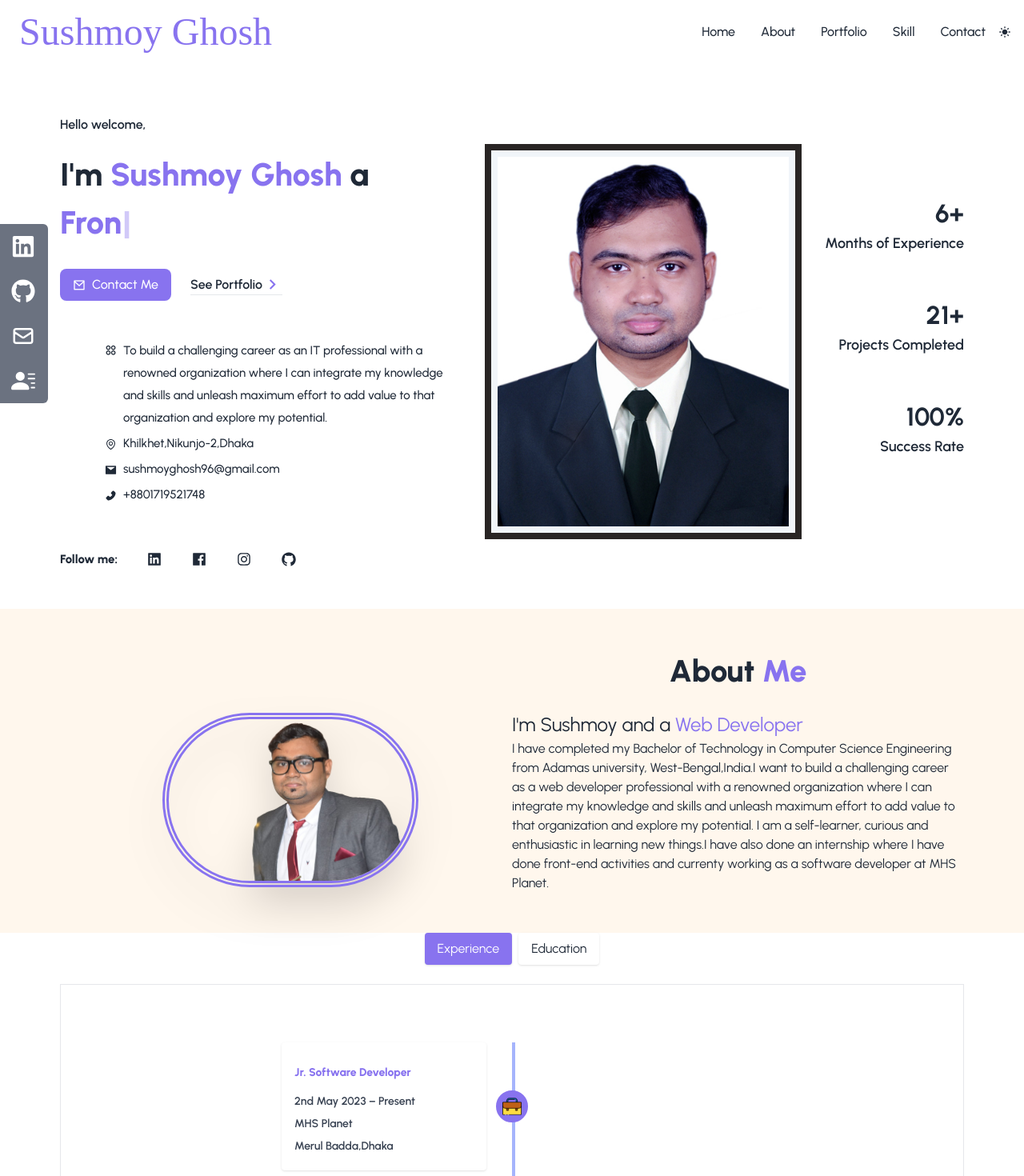
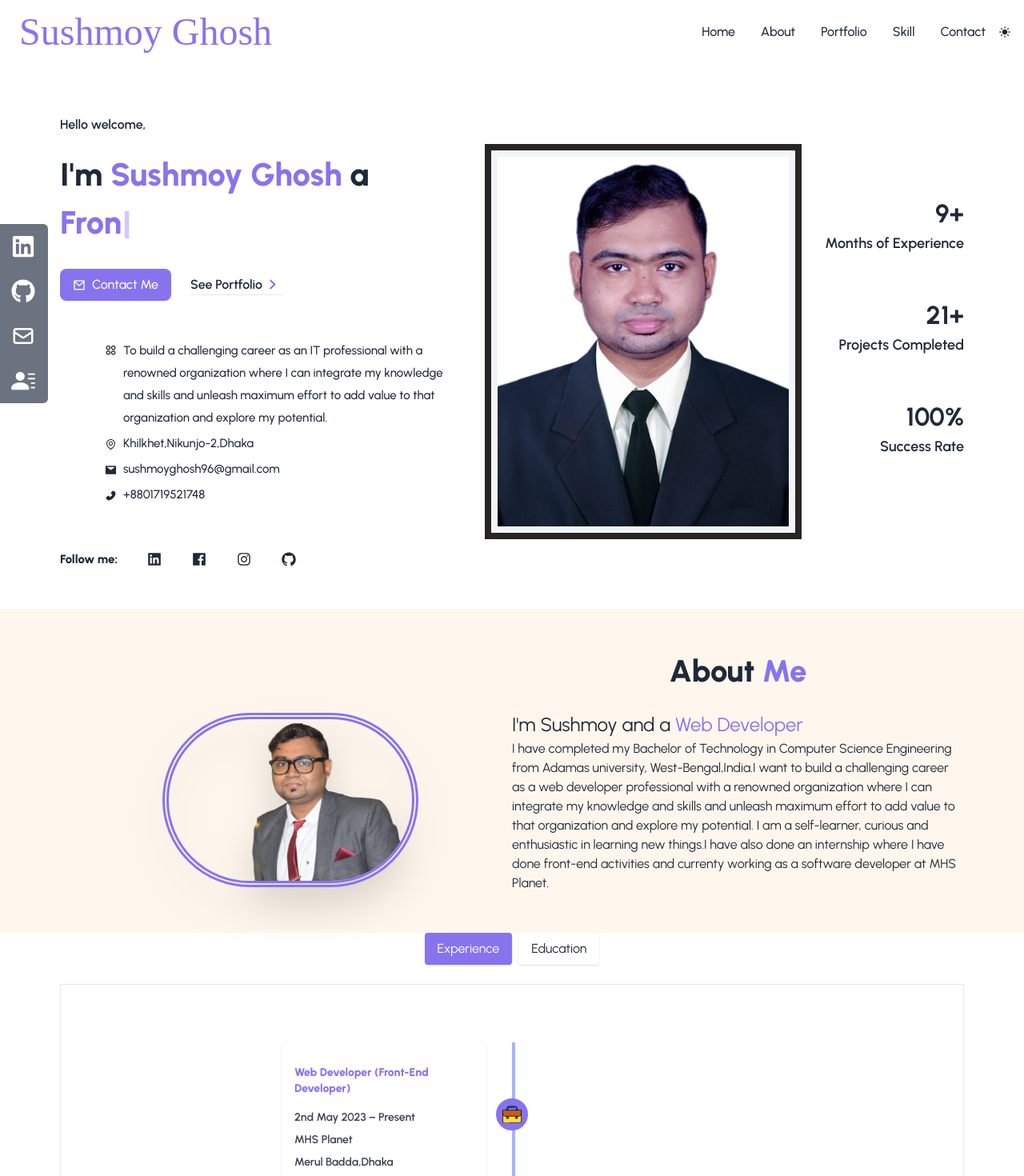
Before and after one commit to sushmoyghosh/Updated_Portfolio, a React (Create React App) app: page / in a window 1280 px wide. Shown: the top 1470 px of the page at 80% size. Built offline with nearby package versions, Linux system fonts and the light colour scheme.

Commit message:
portfolio add things

```diff
--- a/src/components/Header/UI/EducationExperience.jsx
+++ b/src/components/Header/UI/EducationExperience.jsx
@@ -53,7 +53,7 @@ export default function TabsComponent() {
                         className='bg-white p-4 rounded shadow group hover:bg-primaryColor cursor-pointer ease-in duration-150'>
 
                         <h2 className='text-primaryColor font-[800] mt-3 mb-3 group-hover:text-white group-hover:font-[600]vtext-xl'>
-                       Jr. Software Developer</h2>
+                        Web Developer (Front-End Developer)</h2>
                         <p className='text-[15px]text-smallTextColor group-hover:text-white group-hover:font-[500] leading-7'>
                         2nd May 2023 – Present<br/>
 
--- a/src/components/Header/UI/Hero.jsx
+++ b/src/components/Header/UI/Hero.jsx
@@ -169,7 +169,7 @@ organization and explore my potential.
     mt-10 flex-wrap gap-3 md:mt-0 md:flex-col md:justify-end md:text-end'>
     <div className='mb-10'>
     <h2 className='text-dark font-[700] text-[32px]'>
-     <CountUp start={0} end={6} duration={2} suffix="+"/>
+     <CountUp start={0} end={9} duration={2} suffix="+"/>
     </h2>
     <h4 className='text-dark font-[600] text-[18px]'>
     Months of Experience
--- a/src/components/Header/UI/PortfolioData.jsx
+++ b/src/components/Header/UI/PortfolioData.jsx
@@ -52,7 +52,7 @@ const portfolios = [
     description:
     "Design this website only the frontend part for a client in office,re-design the pages, create catagory/post-upload-update-delete,basically the service provide.",
     technologies: ["Laravel","Reactjs"],
-    siteUrl: "https://neilhost.com/",
+    siteUrl: "https://traack4u.com/grocery",
   },
   {
     id: "21",
```
Also changed, not shown: 1 other file (tests, documents, lock files or other folders).
